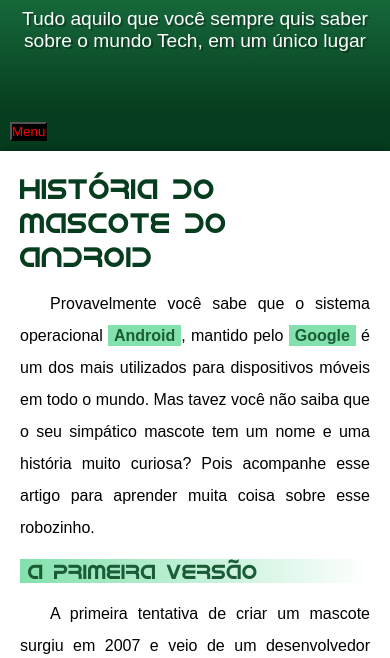
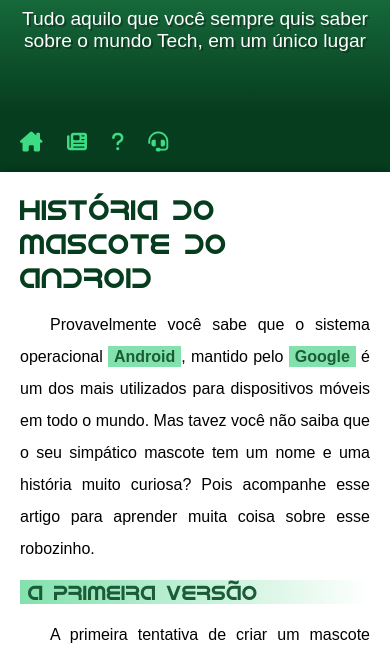
Before and after one commit to Erik-Sillva/projeto-android, a plain HTML site: page index.html in a window 390 px wide. Shown: the part 166-824 px from the top of the page. Drawn offline with Linux system fonts and the light colour scheme; a script that the page names is missing.

Commit message:
Remoção do menu hambúrguer
Alteração no tipo do menu mobile

```diff
--- a/css/index.css
+++ b/css/index.css
@@ -93,6 +93,25 @@ nav a:hover {
 nav a:active {
     background-color: var(--cor4);
     color: var(--cor3);
+}
+
+.fa-solid {
+    display: none;
+    padding: 10px;
+    border-radius: 5px;
+    font-size: 20px;
+    color: var(--cor2);
+    transition: .3s ease-out;
+}
+
+.fa-solid:hover {
+    background-color: var(--cor3);
+    color: var(--cor5);
+}
+
+.fa-solid:active {
+    background-color: var(--cor4);
+    color: var(--cor5);
 }
 
 main {
@@ -198,6 +217,10 @@ aside ul {
     line-height: 25px;
 }
 
+aside ul .fa-android {
+    color: var(--cor5);
+}
+
 footer {
     background-color: var(--cor5);
     color: white;
@@ -217,16 +240,11 @@ footer a:hover {
 }
 
 @media (max-width: 600px) {
-    nav #menu-mobile {
-        display: block;
-        color: red;
-    }
-
-    #menu-desktop a {
+    .links {
         display: none;
     }
 
-    #menu-desktop.active .links {
-        display: block;
+    .fa-solid {
+        display: inline-block;
     }
 }
--- a/index.html
+++ b/index.html
@@ -6,7 +6,7 @@
     <meta http-equiv="X-UA-Compatible" content="IE=edge">
     <meta name="viewport" content="width=device-width, initial-scale=1.0">
     <script src="https://kit.fontawesome.com/0bf95c88cf.js" crossorigin="anonymous"></script>
-    <link rel="shortcut icon" href="imagens/favicon.ico" type="image/x-icon">
+    <script src="https://kit.fontawesome.com/06dbd9c6a8.js" crossorigin="anonymous"></script>
     <link rel="stylesheet" href="./css/index.css">
     <script src="js/index.js" defer></script>
     <title>História do Android</title>
@@ -18,11 +18,14 @@
         <p>Tudo aquilo que você sempre quis saber sobre o mundo Tech, em um único lugar</p>
     </header>
     <nav id="menu-desktop">
-        <button id="menu-mobile">Menu</button>
-        <a href="index.html" class="links">Home</a>
+        <a href="index.html" class="links" >Home</a>
+        <i class="fa-solid fa-house-chimney"></i>
         <a href="#" class="links">Notícias</a>
+        <i class="fa-solid fa-newspaper"></i>
         <a href="#" class="links">Curiosidades</a>
+        <i class="fa-solid fa-question"></i>
         <a href="#" class="links">Fale Conosco</a>
+        <i class="fa-solid fa-headset"></i>
     </nav>
     <main>
         <article>
--- a/js/index.js
+++ /dev/null
@@ -1,8 +0,0 @@
-const btnMobile = document.getElementById('menu-mobile');
-
-function toggleMenu() {
-    const nav = document.getElementById('menu-desktop');
-    nav.classList.toggle('active');
-}
-
-btnMobile.addEventListener('click', toggleMenu);
```
